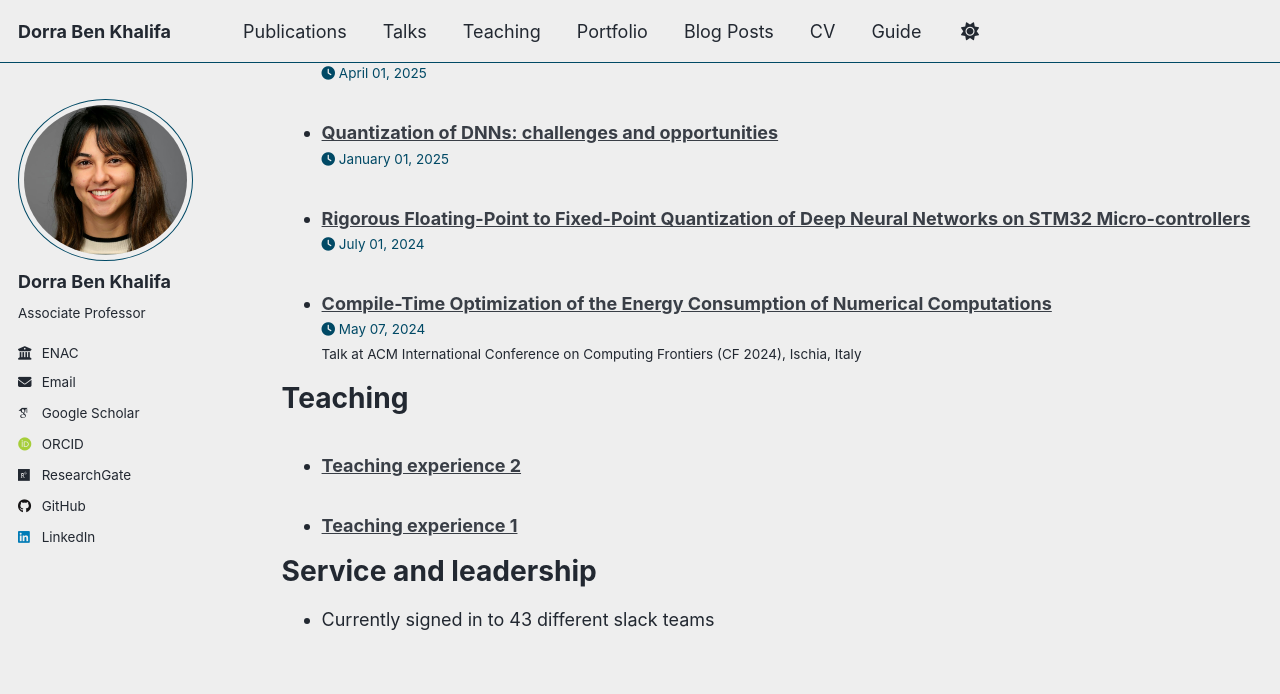
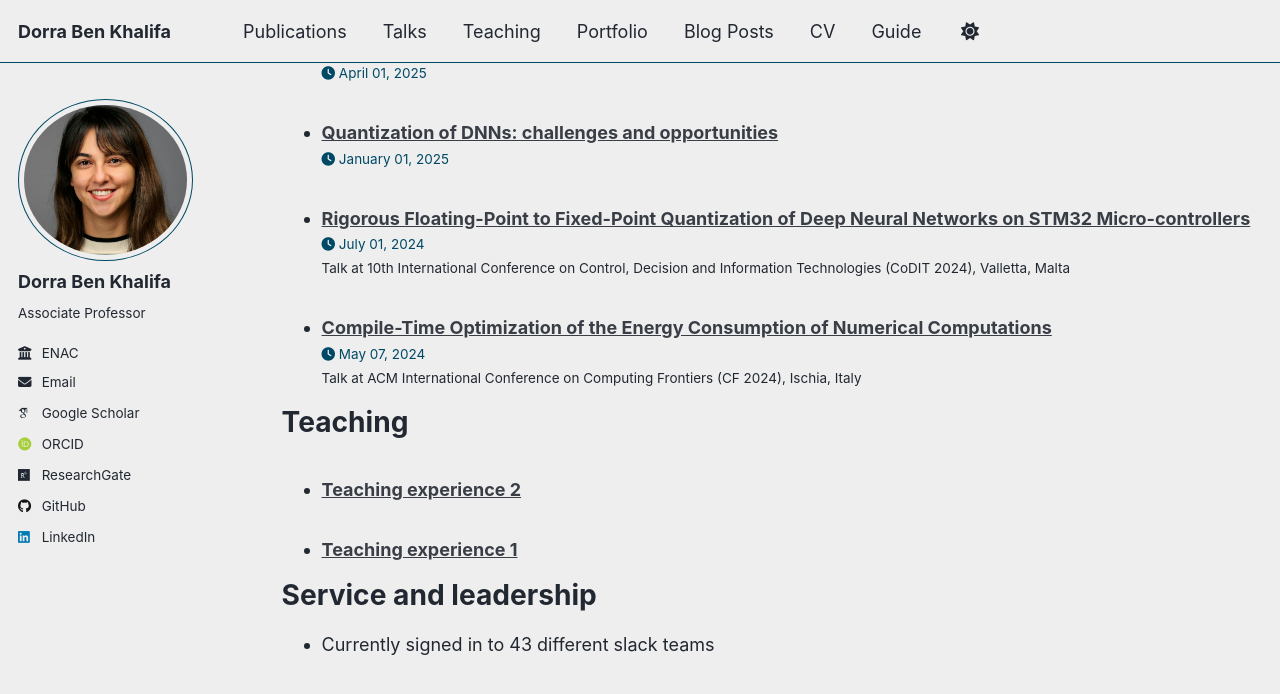
Before and after one commit to dbenkhalifa/dbenkhalifa.github.io, a Jekyll site: the page built from _pages/cv.md, in a window 1280 px wide and 900 px high, scrolled down 2246 px. Shown: the top 694 px of the window. Built offline with Jekyll 4.4.1, drawn with Linux system fonts in a browser that asks for light colours; some web fonts are replaced; a script that is not in the unit is left out.

Commit message:
Update fp_to_fixed_stm32.md

```diff
--- a/_talks/fp_to_fixed_stm32.md
+++ b/_talks/fp_to_fixed_stm32.md
@@ -1,5 +1,9 @@
 ---
 title: "Rigorous Floating-Point to Fixed-Point Quantization of Deep Neural Networks on STM32 Micro-controllers"
-conference: "CoDIT'24"
-date: "July 2024"
+collection: talks
+type: "Talk"
+permalink: /talks/fp_to_fixed_stm32
+venue: "10th International Conference on Control, Decision and Information Technologies (CoDIT 2024)"
+date: 2024-07-01
+location: "Valletta, Malta"
 ---
```
